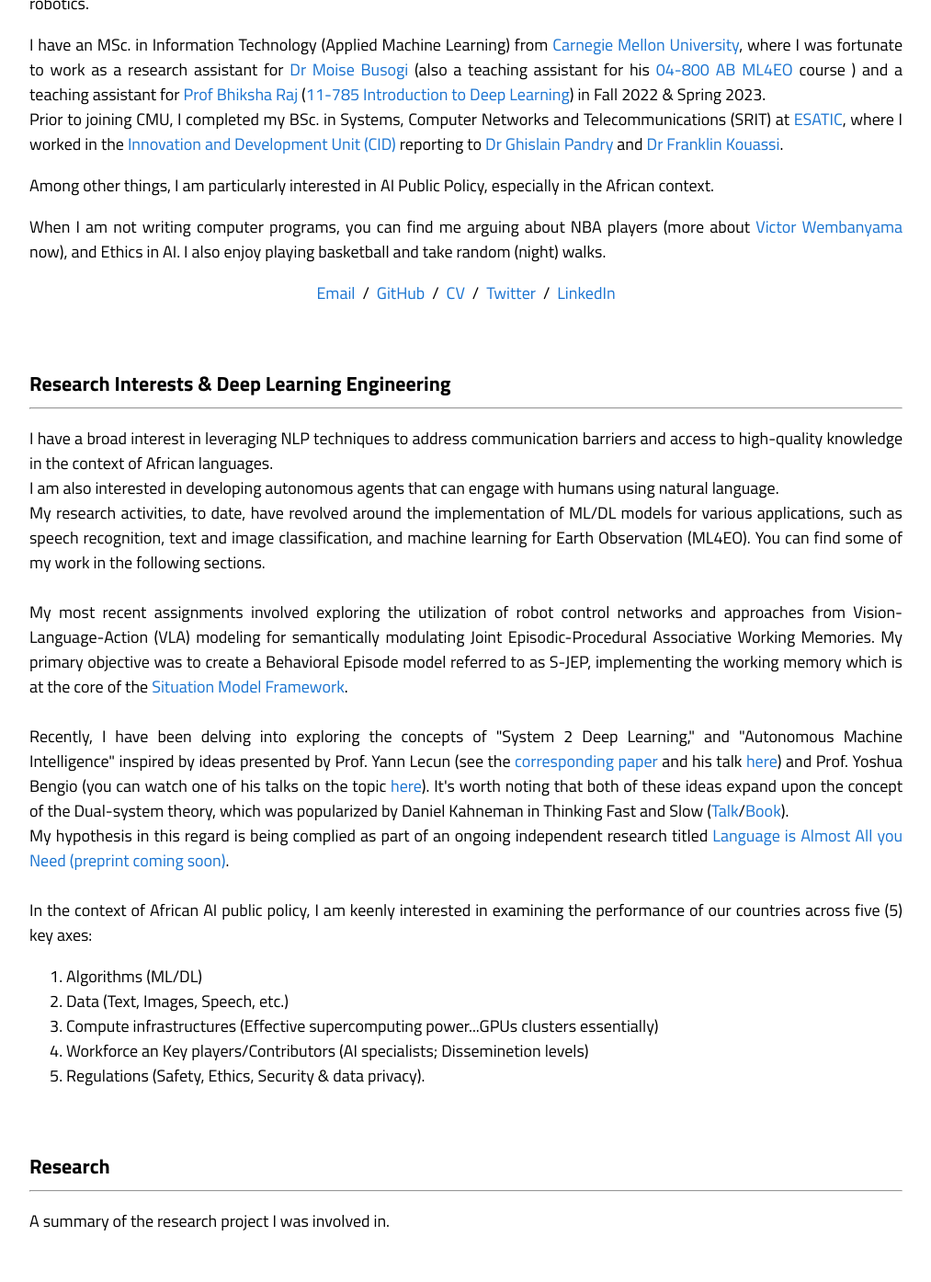
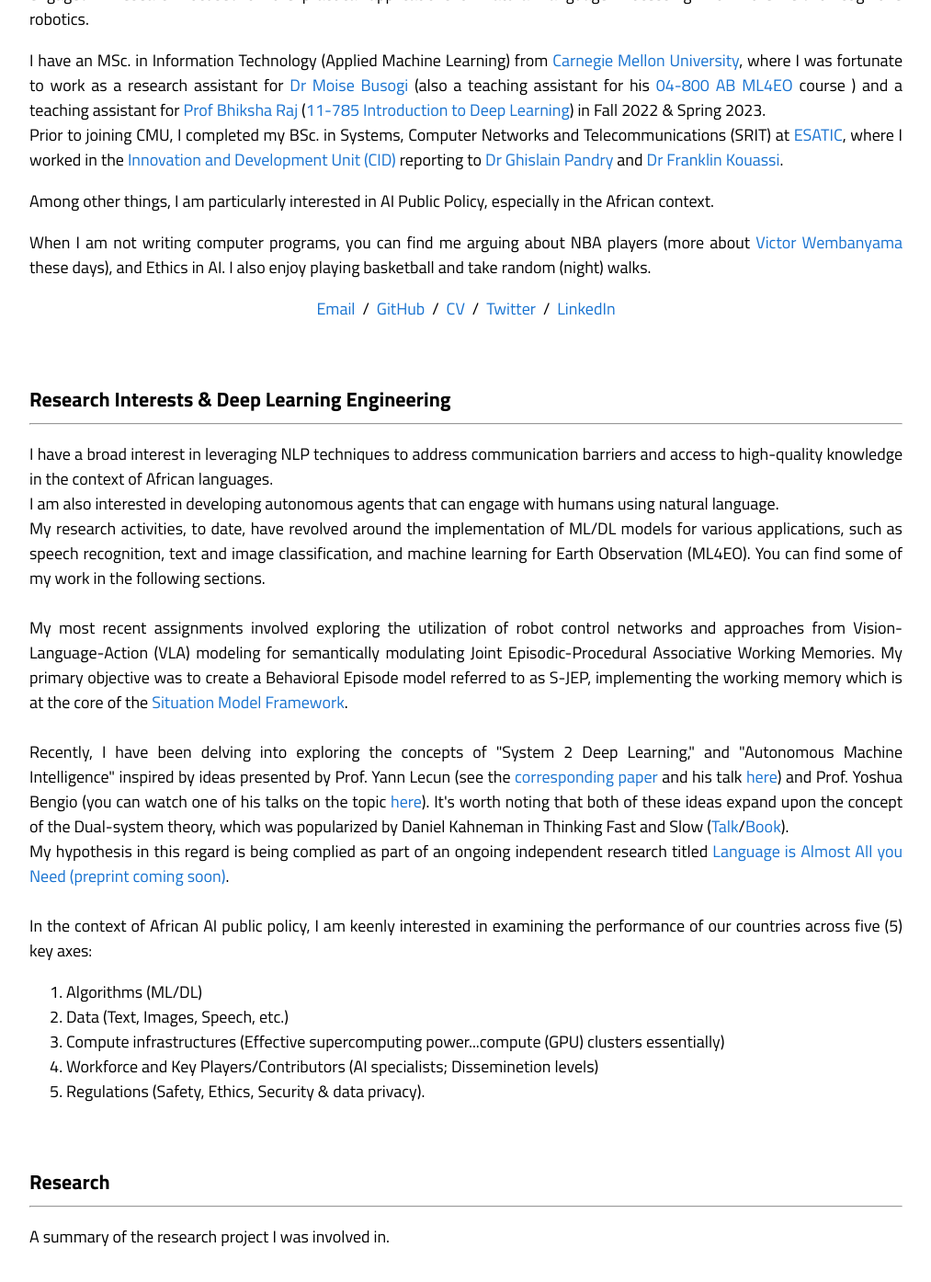
Before and after one commit to dric2018/dric2018.github.io, a Jekyll site: the page built from _posts/2023-12-31-smf.markdown, in a window 1280 px wide and 1400 px high, scrolled down 560 px. Shown: the top 1394 px of the window at 92% size, without its empty margins (133-1146 px from the left). Built offline with Jekyll 4.4.1, drawn with Linux system fonts in a browser that asks for light colours; some of the changed text lies outside the part shown.

Commit message:
Updated profile pic

```diff
--- a/_config.yml
+++ b/_config.yml
@@ -22,7 +22,7 @@
 # twitter_username: cmDrStrange
 # github_username:  dric2018
 
-avatar: images/cmanouan_1.jpg
+avatar: images/mimi.jpg
 
 #
 # Flags below are optional
--- a/_layouts/default.html
+++ b/_layouts/default.html
@@ -56,7 +56,7 @@
                   </p>
 
                   <p>
-                    When I am not writing computer programs, you can find me arguing about NBA players (more about <a href="https://www.nba.com/player/1641705/victor-wembanyama">Victor Wembanyama</a> now), and Ethics in AI. I also enjoy playing basketball and take random (night) walks.
+                    When I am not writing computer programs, you can find me arguing about NBA players (more about <a href="https://www.nba.com/player/1641705/victor-wembanyama">Victor Wembanyama</a> these days), and Ethics in AI. I also enjoy playing basketball and take random (night) walks.
                   </p>
 
                   <p style="text-align:center">
@@ -95,8 +95,8 @@
                 <ol>
                   <li>Algorithms (ML/DL) </li>
                   <li>Data (Text, Images, Speech, etc.)</li>
-                  <li>Compute infrastructures (Effective supercomputing power...GPUs clusters essentially)</li>
-                  <li>Workforce an Key players/Contributors (AI specialists; Disseminetion levels)</li>
+                  <li>Compute infrastructures (Effective supercomputing power...compute (GPU) clusters essentially)</li>
+                  <li>Workforce and Key Players/Contributors (AI specialists; Disseminetion levels)</li>
                   <li>Regulations (Safety, Ethics, Security & data privacy).</li>
                 </ol>
               </p>
```
Also changed, not shown: other parts of _layouts/default.html (+1 -1 lines), images/mimi.jpg (added).
